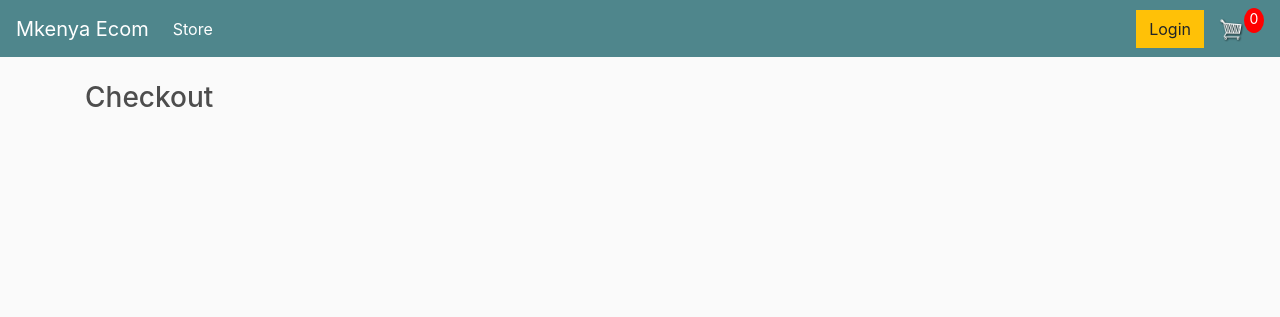
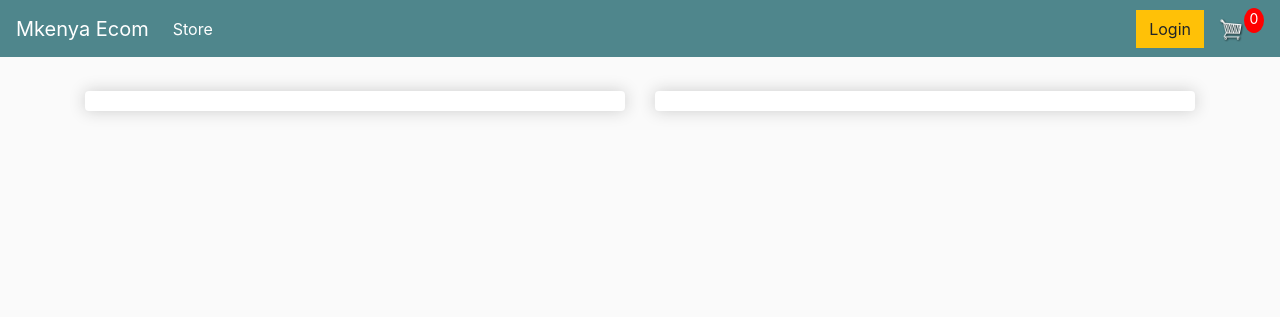
Before and after one commit to ndunguloren96/ltronix-shop, a Django app: page /checkout/ in a window 1280 px wide. Shown: the top 317 px of the page. Run offline with Django 4.2, Linux system fonts and the light colour scheme; some libraries are stand-ins or nearby versions.

Commit message:
feat: checkout page initial layout

```diff
--- a/ecommerce/store/templates/store/checkout.html
+++ b/ecommerce/store/templates/store/checkout.html
@@ -1,6 +1,11 @@
-{%extends 'store/main.html' %} {%load static%} {%block content%}
+{% extends 'store/main.html' %} {% load static %} {% block content %}
+<div class="row">
+  <div class="col-lg-6">
+    <div class="box-element" id="form-wrapper"></div>
+  </div>
 
-<h3>
-  Checkout
-  <h3>{%endblock content%}</h3>
-</h3>
+  <div class="col-lg-6">
+    <div class="box-element"></div>
+  </div>
+</div>
+{% endblock content %}
```
